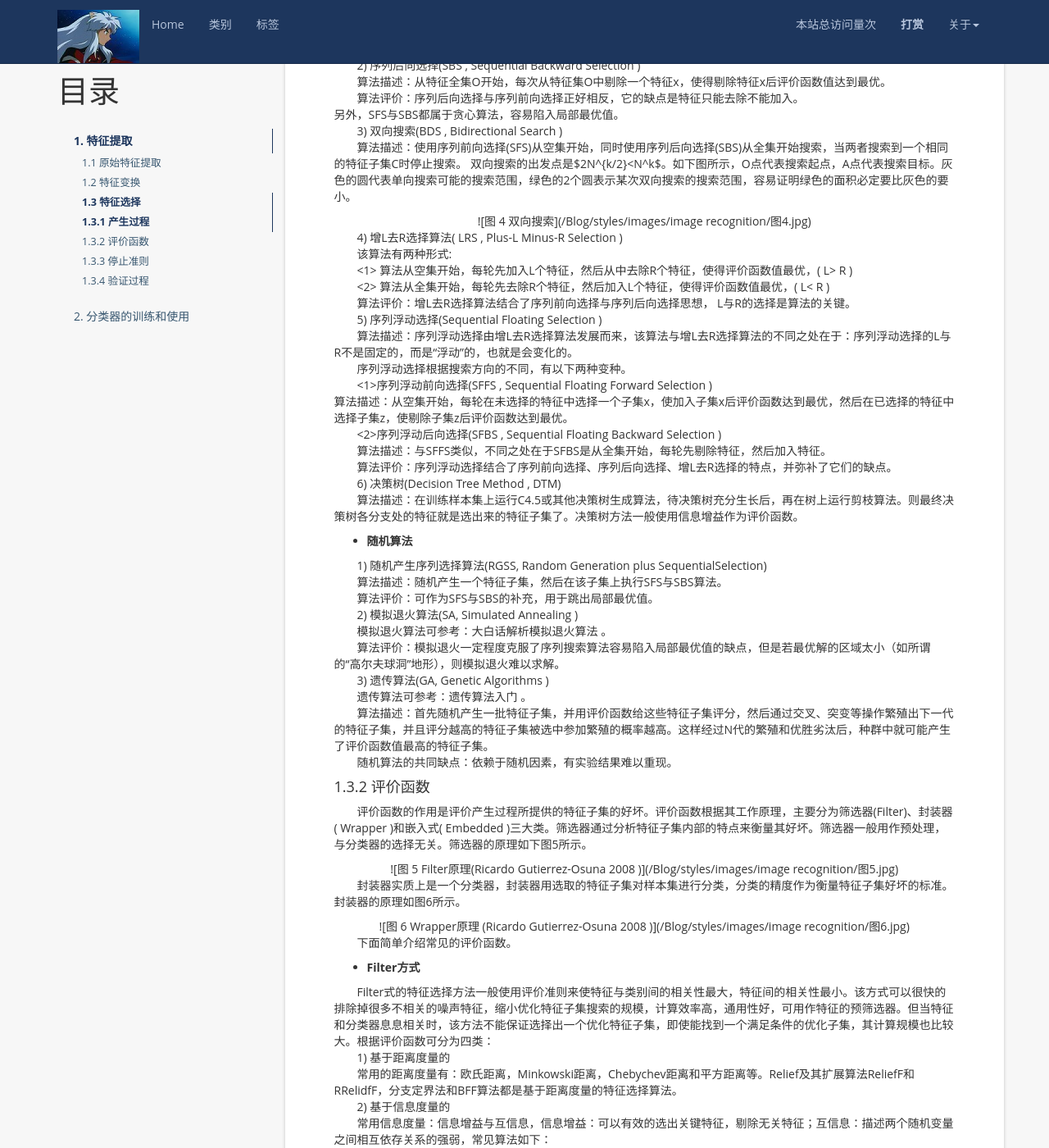
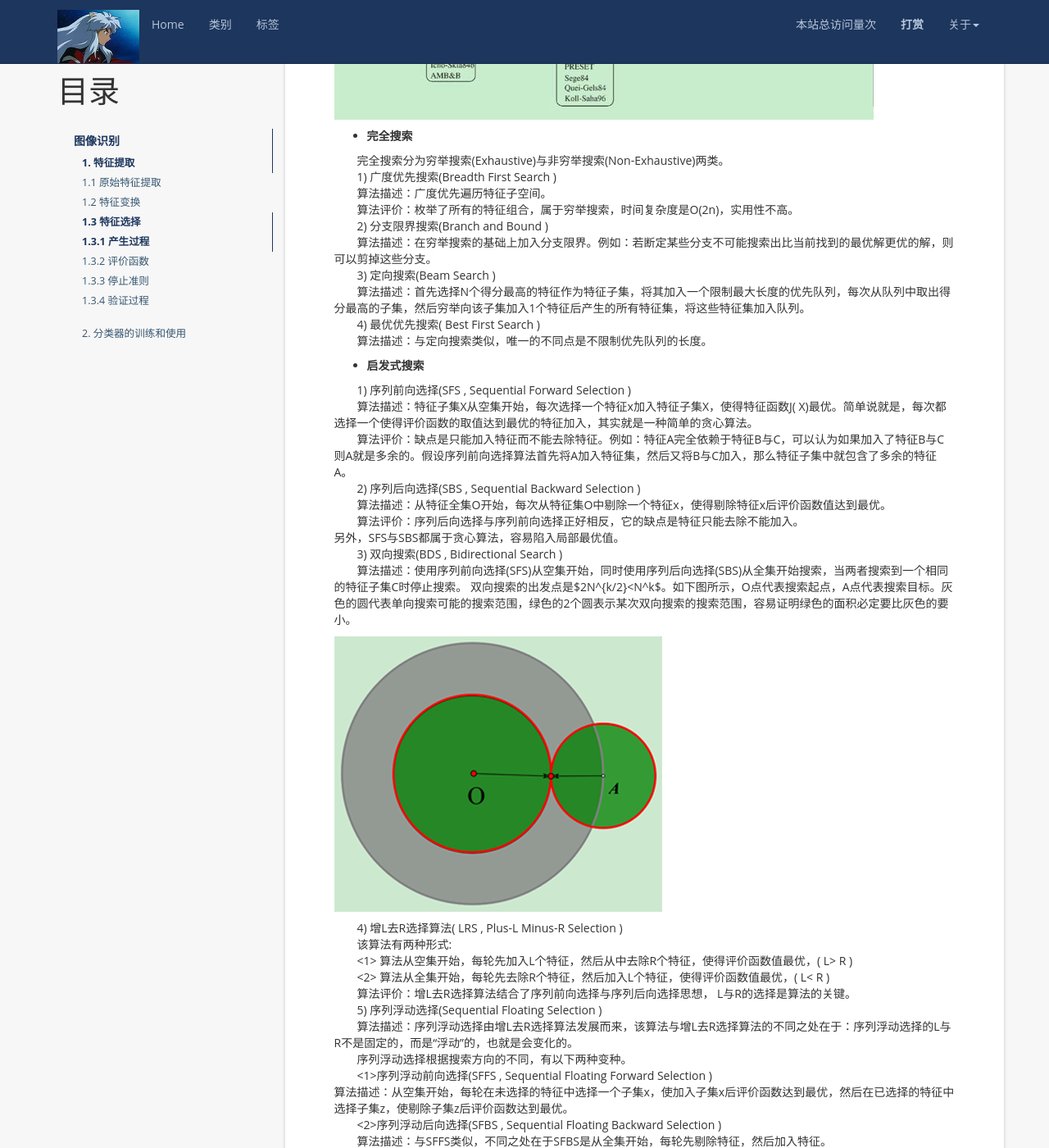
Before and after one commit to SolanLiu/Blog, a Jekyll site: the page built from _posts/2019-01-28-notes-image-recognition.md, in a window 1280 px wide and 1400 px high, scrolled down 3217 px. Shown: the whole window at 82% size. Built offline with Jekyll 4.4.1, drawn with Linux system fonts in a browser that asks for light colours; nearby versions of some CDN libraries; comment, search, counter and statistics services are not loaded; some of the changed text lies outside the part shown.

Commit message:
image recognition version 4

```diff
--- a/_posts/2019-01-28-notes-image-recognition.md
+++ b/_posts/2019-01-28-notes-image-recognition.md
@@ -15,11 +15,11 @@ tag: Image Algorithm
 
 
 
-<center>**图像识别**</center>
+# 图像识别
 
 &emsp;&emsp;图像识别有时也可称为图像识别，主要是对图像中感兴趣的目标进行检测，从而获取它们的客观信息并同时建立对图像的描述。图像识别的主要过程如图1所示：
 
-<center>![图 1  图像识别的主要过程]({{'/styles/images/image recognition/图1.jpg' | prepend: site.baseurl }})</center>
+![图 1  图像识别的主要过程]({{'/styles/images/image recognition/图1.jpg' | prepend: site.baseurl }})
 
 ## 1. 特征提取
 
@@ -90,7 +90,7 @@ c)	其他方法，例如有限元法，旋转函数和小波描述符等
 &emsp;&emsp;c)	停止准则(Stopping Criterion ):停止准则是与评价函数相关的，一般是一个阈值，当评价函数值达到这个阈值后就可停止搜索。
 &emsp;&emsp;d)	验证过程(Validation Procedure ):在验证数据集上验证选出来的特征子集的有效性。
 
-<center>![图 2  特征选择的过程 ( M.Dash and H. Liu 1997 )]({{'/styles/images/image recognition/图2.jpg' | prepend: site.baseurl }})</center>
+![图 2  特征选择的过程 ( M.Dash and H. Liu 1997 )]({{'/styles/images/image recognition/图2.jpg' | prepend: site.baseurl }})
 
 #### 1.3.1 产生过程
 
@@ -124,7 +124,7 @@ c)	其他方法，例如有限元法，旋转函数和小波描述符等
 &emsp;&emsp;算法描述：使用序列前向选择(SFS)从空集开始，同时使用序列后向选择(SBS)从全集开始搜索，当两者搜索到一个相同的特征子集C时停止搜索。
 双向搜索的出发点是$2N^{k/2}<N^k$。如下图所示，O点代表搜索起点，A点代表搜索目标。灰色的圆代表单向搜索可能的搜索范围，绿色的2个圆表示某次双向搜索的搜索范围，容易证明绿色的面积必定要比灰色的要小。
 
-<center>![图 4  双向搜索]({{'/styles/images/image recognition/图4.jpg' | prepend: site.baseurl }})</center>
+![图 4  双向搜索]({{'/styles/images/image recognition/图4.jpg' | prepend: site.baseurl }})
 
 &emsp;&emsp;4)	增L去R选择算法( LRS , Plus-L Minus-R Selection )
 &emsp;&emsp;该算法有两种形式:
@@ -159,11 +159,11 @@ c)	其他方法，例如有限元法，旋转函数和小波描述符等
 
 &emsp;&emsp;评价函数的作用是评价产生过程所提供的特征子集的好坏。评价函数根据其工作原理，主要分为筛选器(Filter)、封装器( Wrapper )和嵌入式( Embedded )三大类。筛选器通过分析特征子集内部的特点来衡量其好坏。筛选器一般用作预处理，与分类器的选择无关。筛选器的原理如下图5所示。
 
-<center>![图 5  Filter原理(Ricardo Gutierrez-Osuna 2008 )]({{'/styles/images/image recognition/图5.jpg' | prepend: site.baseurl }})</center>
+![图 5  Filter原理(Ricardo Gutierrez-Osuna 2008 )]({{'/styles/images/image recognition/图5.jpg' | prepend: site.baseurl }})
 
 &emsp;&emsp;封装器实质上是一个分类器，封装器用选取的特征子集对样本集进行分类，分类的精度作为衡量特征子集好坏的标准。封装器的原理如图6所示。
 
-<center>![图 6  Wrapper原理 (Ricardo Gutierrez-Osuna 2008 )]({{'/styles/images/image recognition/图6.jpg' | prepend: site.baseurl }})</center>
+![图 6  Wrapper原理 (Ricardo Gutierrez-Osuna 2008 )]({{'/styles/images/image recognition/图6.jpg' | prepend: site.baseurl }})
 
 &emsp;&emsp;下面简单介绍常见的评价函数。
 
```
